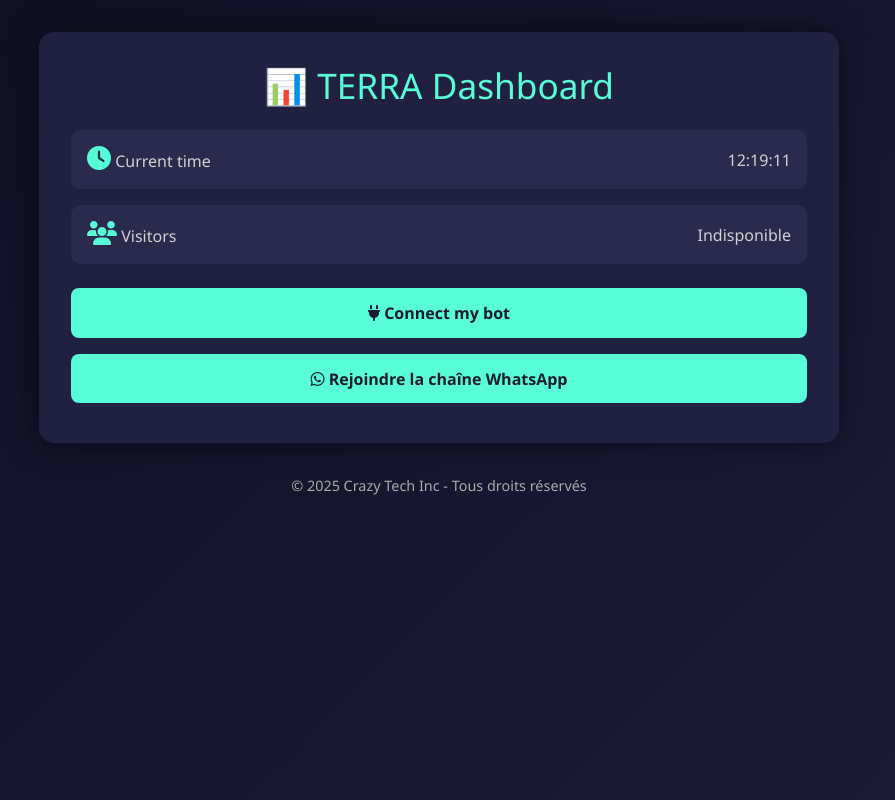
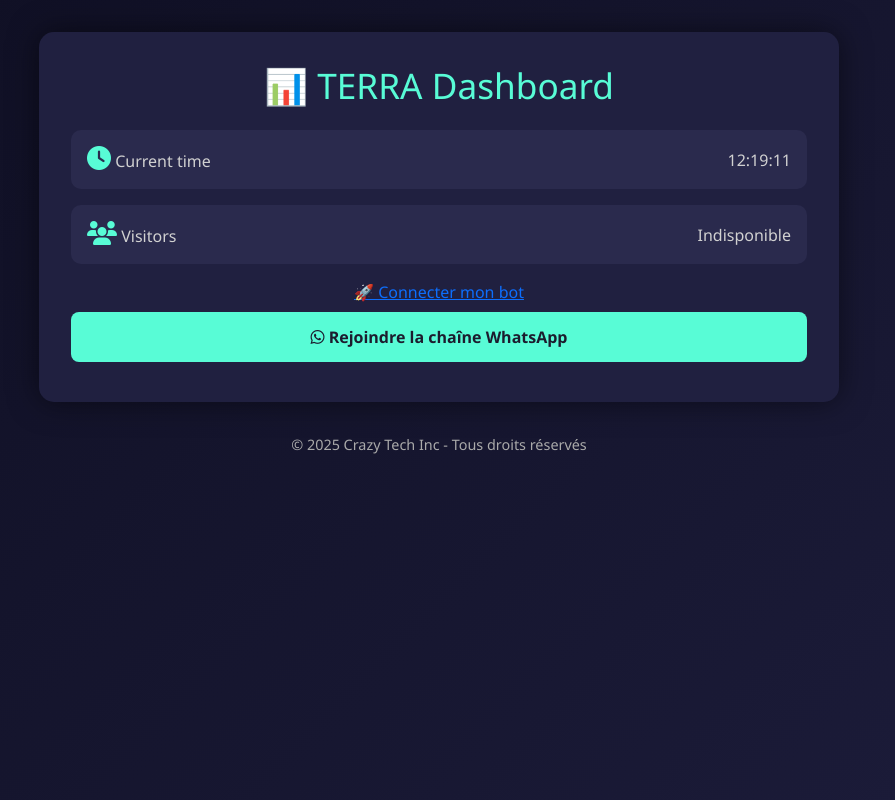
Before and after one commit to Crazynotdev/Baileys-pro-5.0, a website: page index.html in a window 1280 px wide. Shown: the whole page, without its empty margins (201-1096 px from the left). Drawn offline with nearby package versions, Linux system fonts and the light colour scheme; no server answers.

Commit message:
Update index.html

```diff
--- a/index.html
+++ b/index.html
@@ -94,7 +94,8 @@
       <span id="visitors">Chargement...</span>
     </div>
 
-    <a href="main.html" class="btn btn-custom"><i class="fas fa-plug"></i> Connect my bot</a>
+    <a href="main.html">🚀 Connecter mon bot</a>
+
     <a href="https://whatsapp.com/channel/0029VbANsvkIiRp31CEW3C2C" target="_blank" class="btn btn-custom"><i class="fab fa-whatsapp"></i> Rejoindre la chaîne WhatsApp</a>
   </div>
 
```
